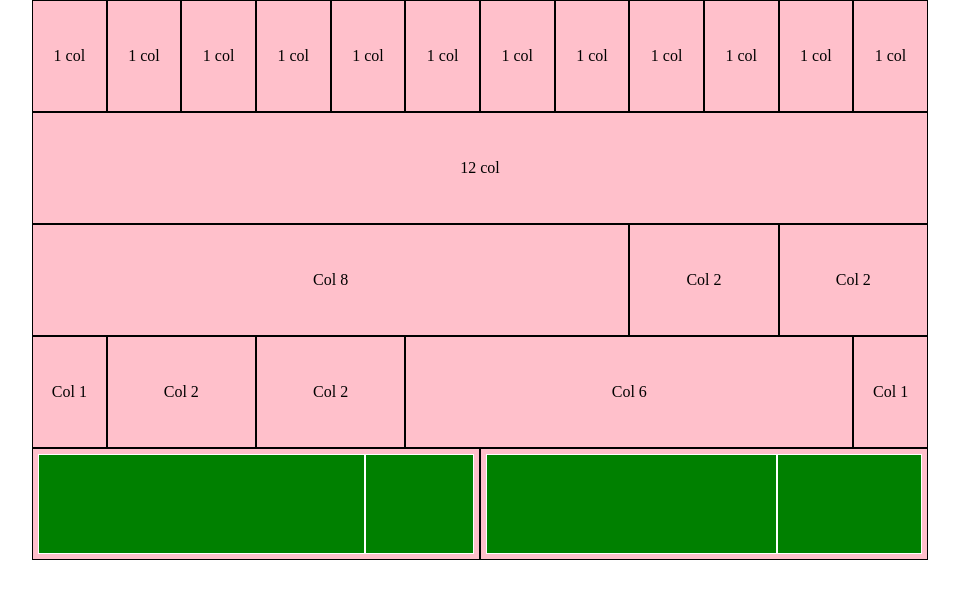
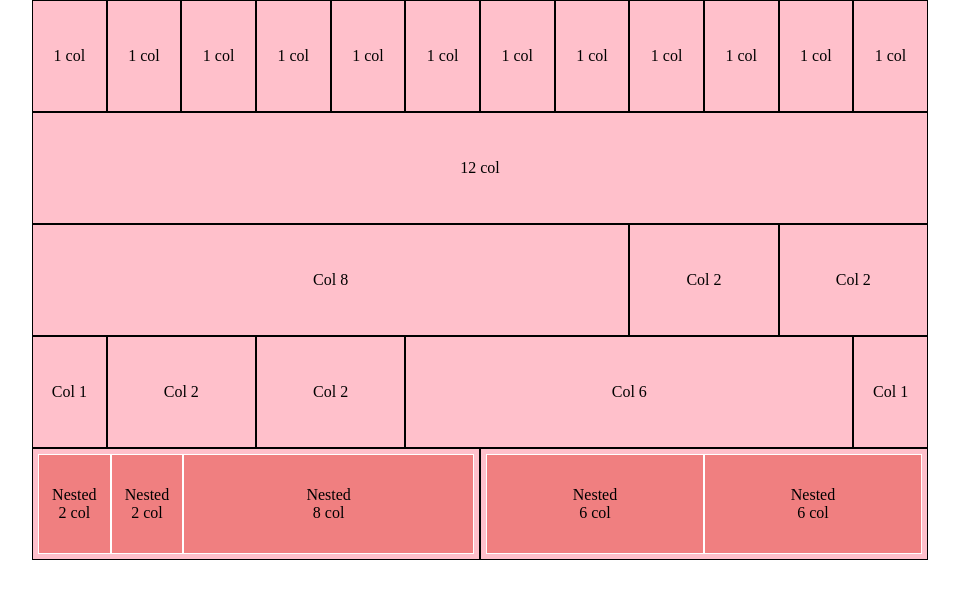
Before and after one commit to giadeagal/html-css-12bool, a plain HTML site: page index.html in a window 1280 px wide. Shown: the whole page, without its empty margins (160-1119 px from the left). Drawn offline with Linux system fonts and the light colour scheme.

Commit message:
Fine progetto (versione statica)

```diff
--- a/css/style.css
+++ b/css/style.css
@@ -1,4 +1,4 @@
-.box{
+.box:not(.box-nested){
     min-height: 100px;
     background-color: #ffc0cb;
     border: 1px solid #000;
@@ -8,17 +8,12 @@
 }
 
 .box-nested {
-    background-color:green;
+    background-color:#f07f80;
     border: 1px solid white;
     min-height: 100px;
+    display: flex;
+    line-height: initial;
+    display: flex;
+    align-items: center;
+    justify-content: center;
 }
-
-.box-nested2 {
-    background-color:red;
-    border: 1px solid white;
-    min-height:100px;
-}
-
-.box-large {
-    min-height: 100px;
-}
--- a/index.html
+++ b/index.html
@@ -100,11 +100,14 @@
                 <!-- -colonna da 7 -->
                 <div class="col-xs-6">
                     <div class="row box">
-                        <div class="col-xs-9">
-                            <div class="box-nested"></div>
+                        <div class="col-xs-2">
+                            <div class="box-nested"> Nested<br>2 col</div>
                         </div>
-                        <div class="col-xs-3">
-                            <div class="box-nested"></div>
+                        <div class="col-xs-2">
+                            <div class="box-nested"> Nested <br> 2 col</div>
+                        </div>
+                        <div class="col-xs-8">
+                            <div class="box-nested">Nested<br>8 col</div>
                         </div>
                     </div>
                 </div>
@@ -113,11 +116,11 @@
                 <!-- colonna da 5 -->
                 <div class="col-xs-6">
                     <div class="row box">
-                        <div class="col-xs-8">
-                            <div class="box-nested"></div>
+                        <div class="col-xs-6">
+                            <div class="box-nested">Nested<br>6 col</div>
                         </div>
-                        <div class="col-xs-4">
-                            <div class="box-nested"></div>
+                        <div class="col-xs-6">
+                            <div class="box-nested">Nested<br>6 col</div>
                         </div>
                     </div>
                 </div>
```
